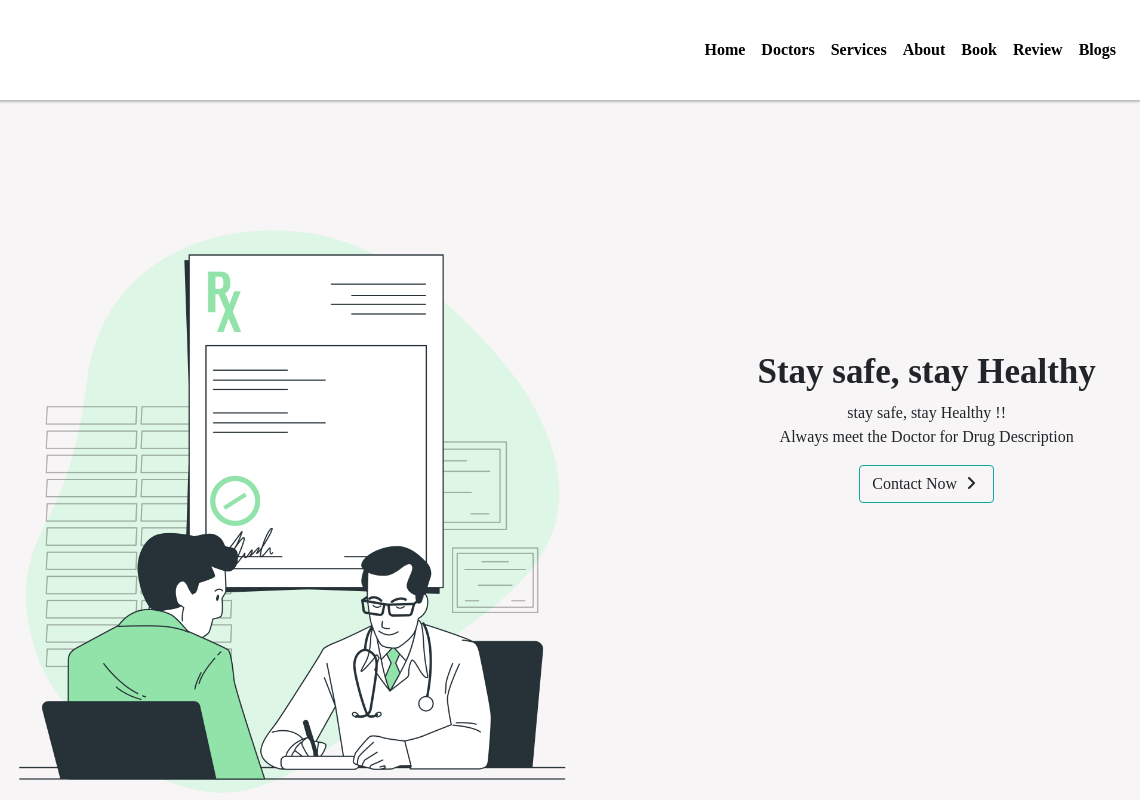
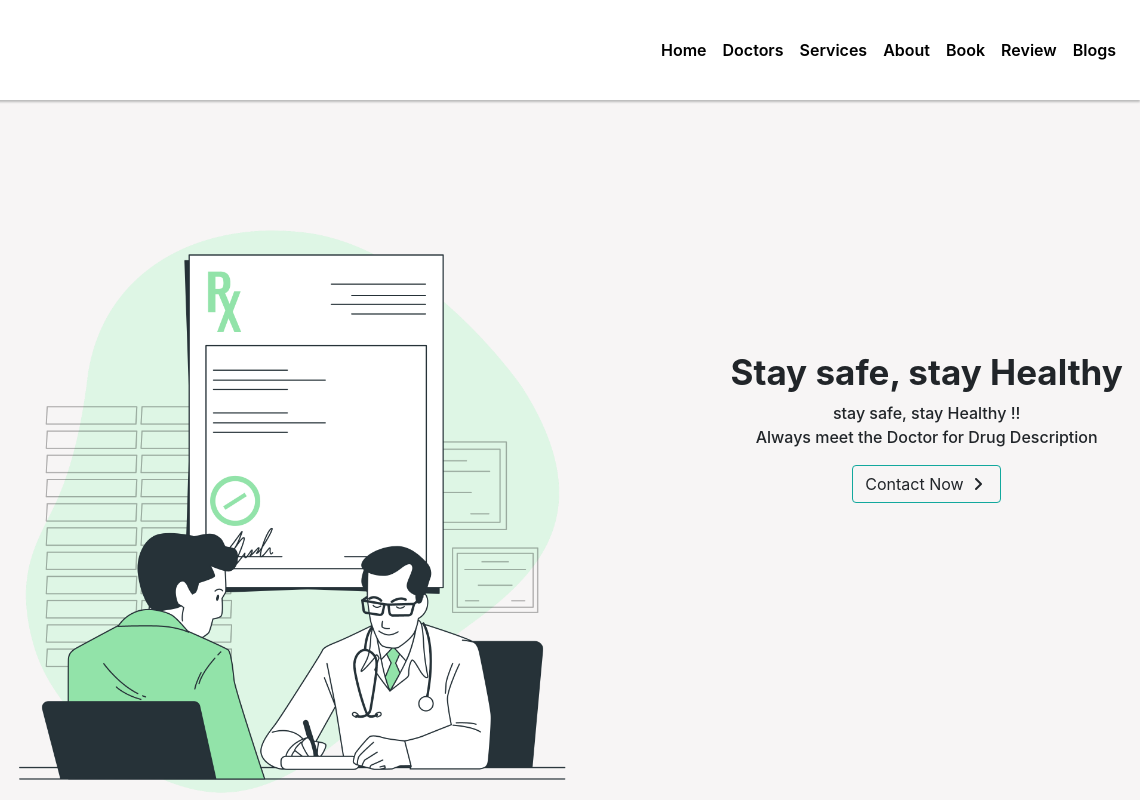
Before and after one commit to Odidotnet/Hiltons-care-clinic, a plain HTML site: page index.html in a window 1280 px wide. Shown: the top 800 px of the page, 140-1280 px from the left. Drawn offline with Linux system fonts and the light colour scheme.

Commit message:
Add files via upload

```diff
--- a/style.css
+++ b/style.css
@@ -13,8 +13,8 @@ html {
 }
 
 body {
-  font-family: "https://fonts.googleapis.com/css?family=Montserrat" !important;
-  font-family: "Montserrat,sans-serif" !important;
+  /* font-family: "https://fonts.googleapis.com/css?family=Montserrat" !important; */
+  /* font-family: "Montserrat", sans-serif !important; */
 }
 body p {
   font-weight: 600;
```
